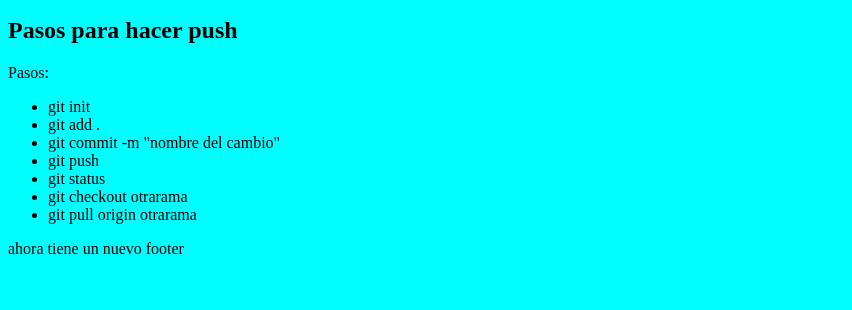
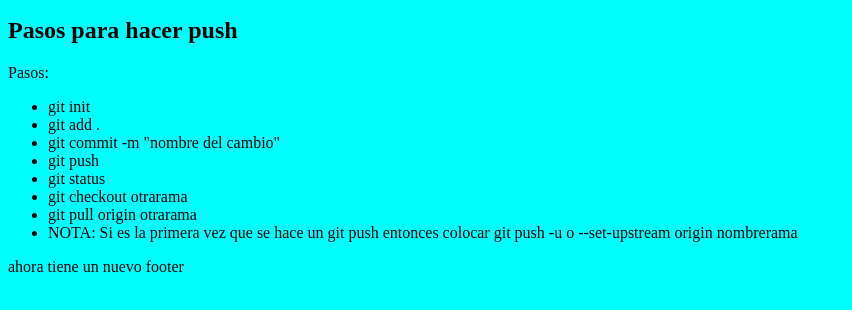
Before and after one commit to visforvioleta/repo-prueba2610, a plain HTML site: page index.html in a window 1280 px wide. Shown: the part 236-546 px from the top of the page, without its empty margins (0-852 px from the left). Drawn offline with Linux system fonts and the light colour scheme.

Commit message:
Instruccion Nota Extra

```diff
--- a/index.html
+++ b/index.html
@@ -22,6 +22,7 @@
         <li>git status</li>
         <li>git checkout otrarama</li>
         <li>git pull origin otrarama</li>
+        <li>NOTA: Si es la primera vez que se hace un git push entonces colocar git push -u o --set-upstream origin nombrerama</li>
     </ul>
     <footer>ahora tiene un nuevo footer</footer>
 </body>
```
